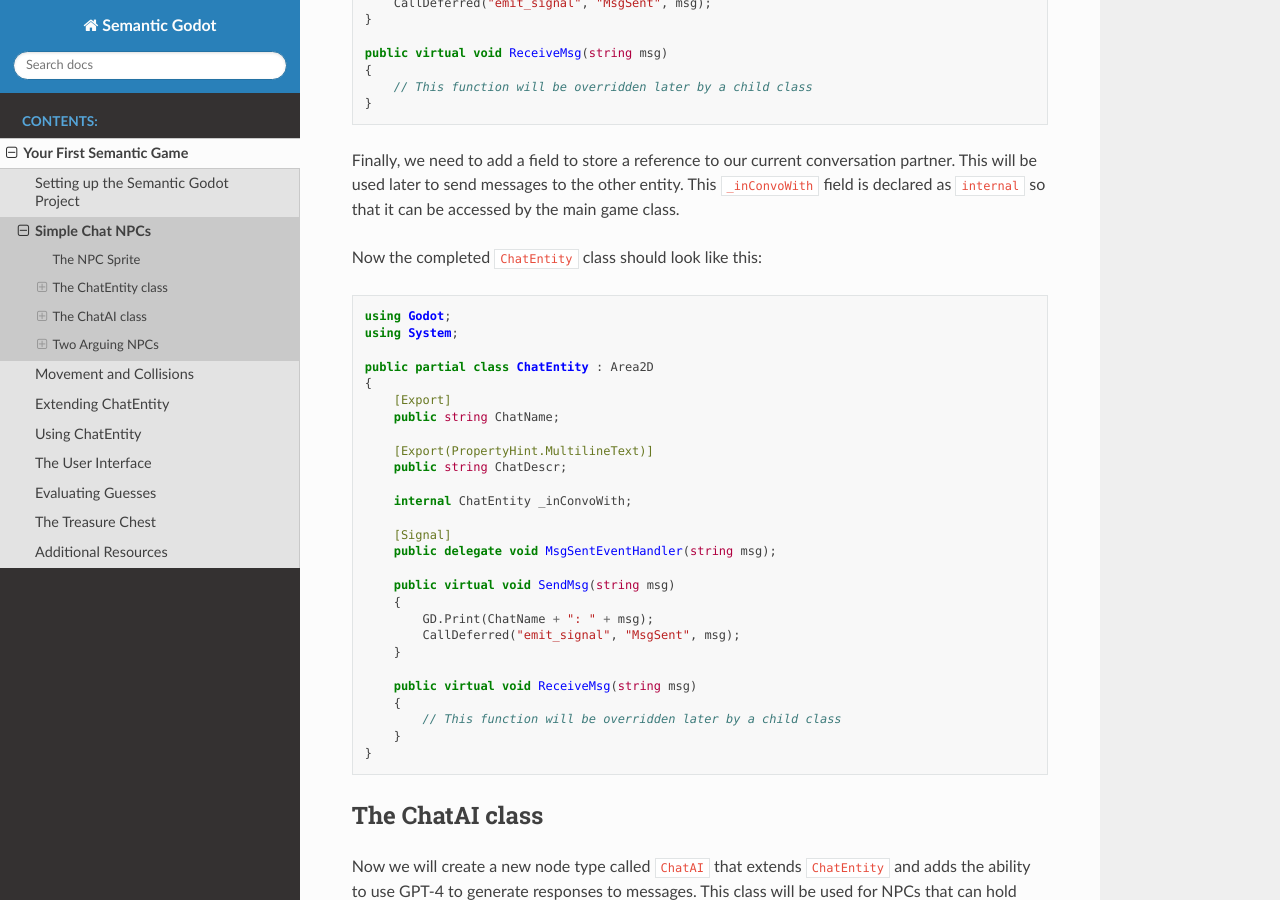
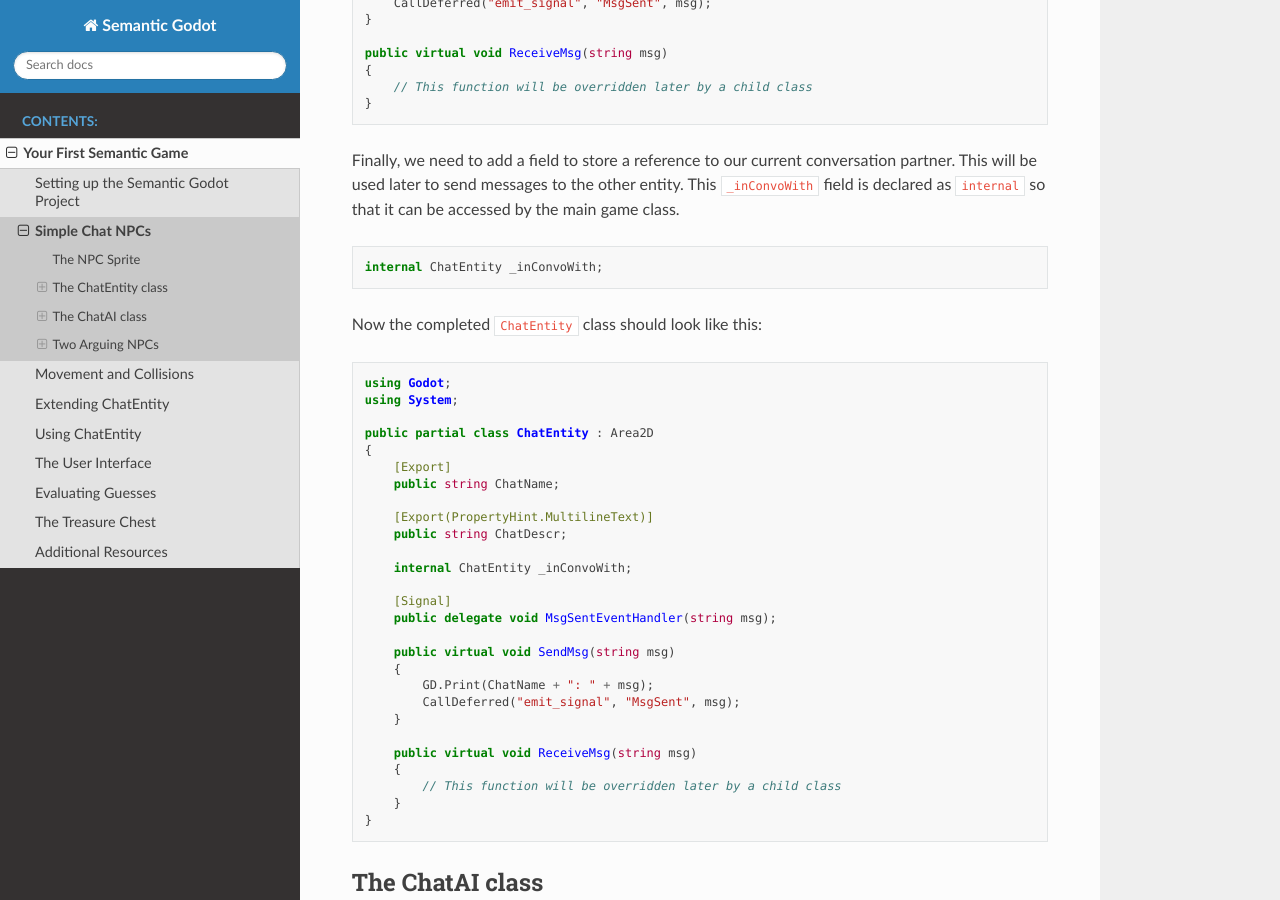
Before and after one commit to RaiderSoft/semantic-godot, a Sphinx documentation site: the page built from docs/first_semantic_game/02.simple_chat_npcs.rst, in a window 1280 px wide and 900 px high, scrolled down 2151 px. Built offline with Sphinx 7.4.7 and the Read the Docs theme 2.0.0, drawn with Linux system fonts in a browser that asks for light colours.

Commit message:
Code block for _inConvoWith
Co-authored-by: thompsop1sou <114190975+thompsop1sou@users.noreply.github.com>

```diff
--- a/docs/first_semantic_game/02.simple_chat_npcs.rst
+++ b/docs/first_semantic_game/02.simple_chat_npcs.rst
@@ -107,6 +107,11 @@ Finally, we need to add a field to store a reference to our current conversation
 partner. This will be used later to send messages to the other entity.
 This ``_inConvoWith`` field is declared as ``internal`` so that it can be accessed
 by the main game class.
+
+.. code-block:: csharp
+
+    internal ChatEntity _inConvoWith;
+
 
 Now the completed ``ChatEntity`` class should look like this:
 
```
